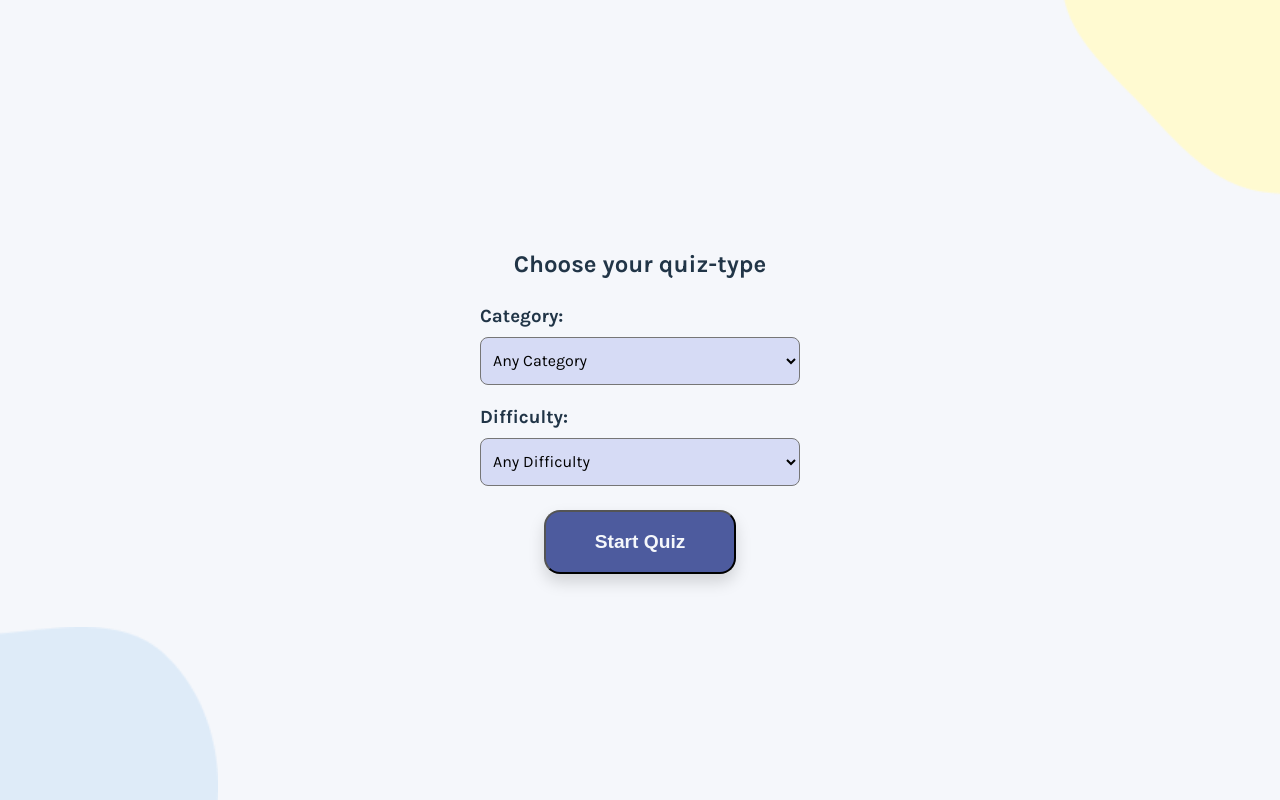
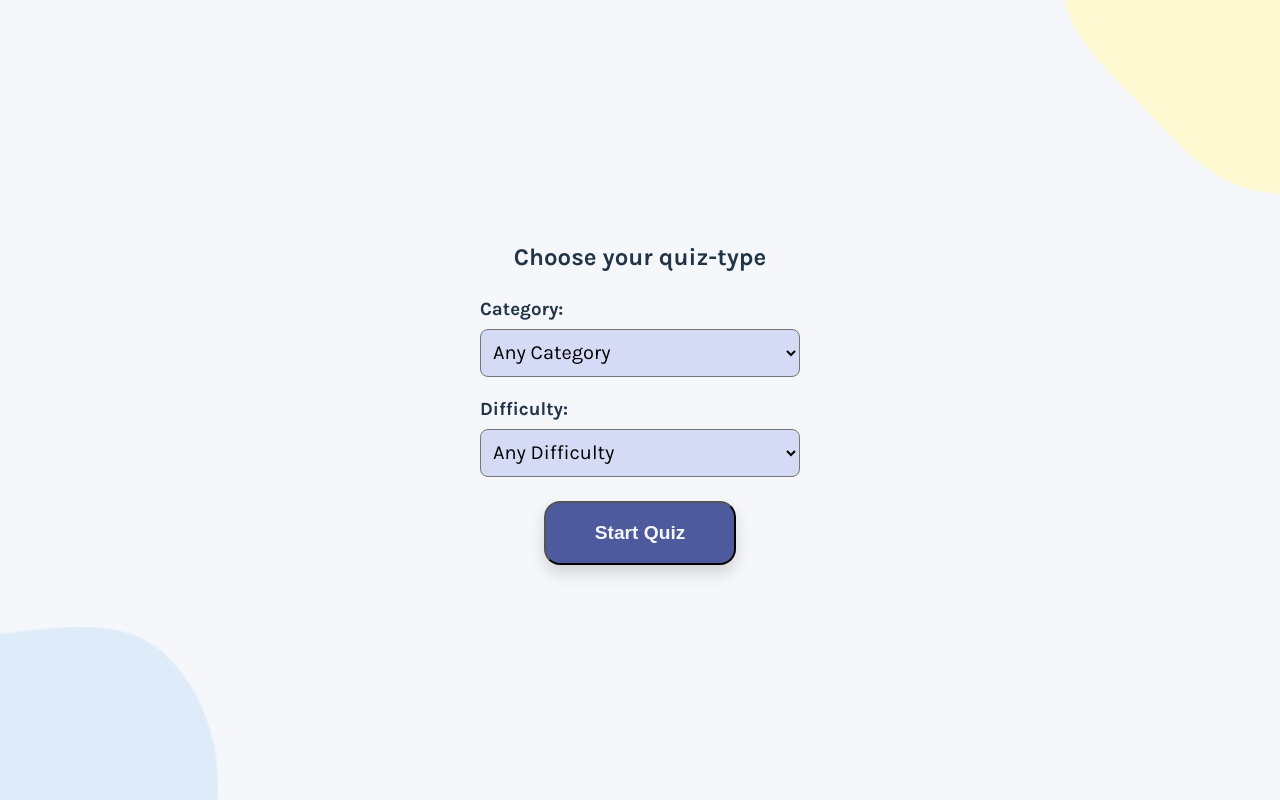
Before and after one commit to Poozagg/quizzical, a React (Vite) app: page / in a window 1280 px wide. Built offline with nearby package versions, Linux system fonts and the light colour scheme.

Commit message:
option font size corrected

```diff
--- a/Components/QuizOptions.jsx
+++ b/Components/QuizOptions.jsx
@@ -1,6 +1,6 @@
 export default function QuizOptions() {
   return (
-    <main>
+    <div className="quizoption--container">
       <h2> Choose your quiz-type </h2>
       <form >
         <label htmlFor="quiz" className="quiz--heading"><h3>Category:</h3></label>
@@ -48,6 +48,6 @@ export default function QuizOptions() {
           value="Start Quiz"
         />
       </form>
-    </main>
+    </div>
   )
 }
--- a/src/App.css
+++ b/src/App.css
@@ -23,10 +23,13 @@
   background-color: #4fe98d;
   color: #F5F7FB;
 }
+.quizoption--container{
+  margin-top: -1rem;
+}
 
 .quiz--selection {
   font-family: "Karla", sans-serif;
-  font-size: 1.0rem;
+  font-size: 1.25rem;
   height: 3rem;
   border-radius: 0.5rem;
   background-color: #D6DBF5;
```
